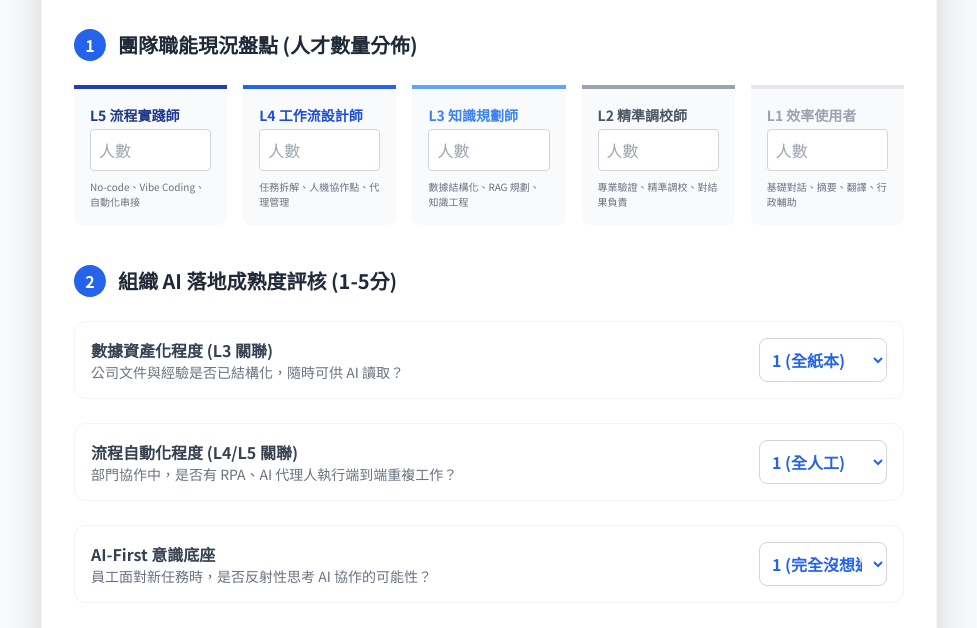
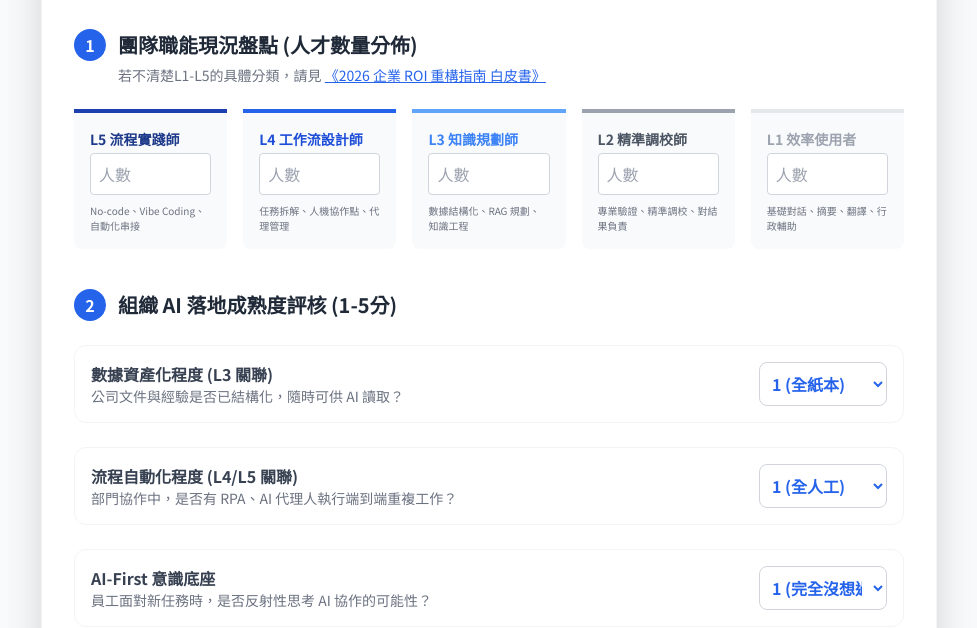
Before and after one commit to yujingio/ai-assessment, a plain HTML site: page index.html in a window 1280 px wide. Shown: the part 172-800 px from the top of the page, without its empty margins (151-1128 px from the left). Drawn offline with nearby package versions, Linux system fonts and the light colour scheme.

Commit message:
add whitepaper link

```diff
--- a/index.html
+++ b/index.html
@@ -43,10 +43,18 @@
 
         <div class="p-8 space-y-10">
             <section>
-                <div class="flex items-center gap-3 mb-6">
-                    <span class="bg-blue-600 text-white w-8 h-8 rounded-full flex items-center justify-center font-bold">1</span>
-                    <h2 class="text-xl font-bold text-gray-800">團隊職能現況盤點 (人才數量分佈)</h2>
+
+<div class="mb-6">
+                    <div class="flex items-center gap-3 mb-1">
+                        <span class="bg-blue-600 text-white w-8 h-8 rounded-full flex items-center justify-center font-bold">1</span>
+                        <h2 class="text-xl font-bold text-gray-800">團隊職能現況盤點 (人才數量分佈)</h2>
+                    </div>
+                    <p class="text-sm text-gray-500 ml-11">
+                        若不清楚L1-L5的具體分類，請見 <a href="https://yujing.io/articles/2026agenttrend/" target="_blank" class="text-blue-600 underline hover:text-blue-800">《2026 企業 ROI 重構指南 白皮書》</a>
+                    </p>
                 </div>
+
+
                 <div class="grid grid-cols-1 md:grid-cols-5 gap-4">
                     <div class="border-t-4 border-blue-800 p-4 bg-gray-50 rounded-b-lg">
                         <label class="block text-sm font-bold text-blue-900 mb-1">L5 流程實踐師</label>
```
